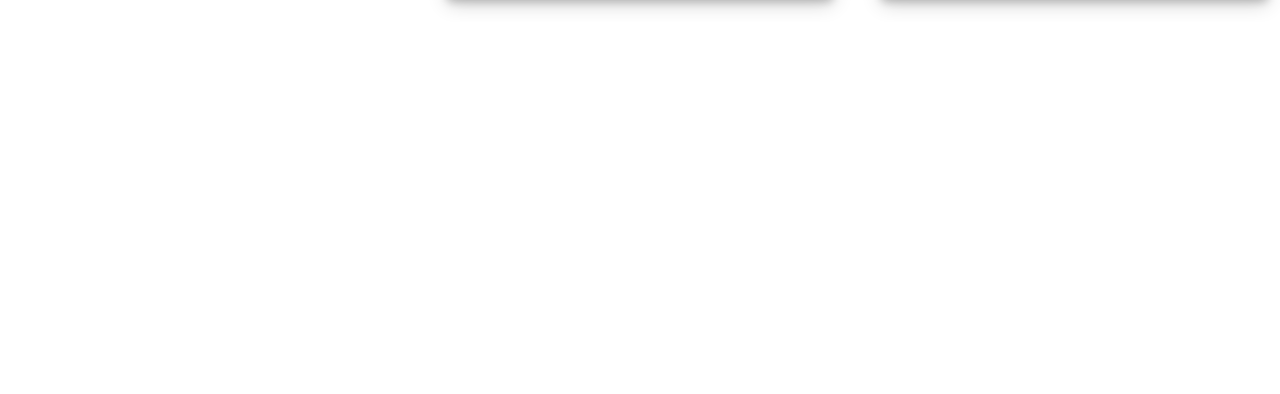
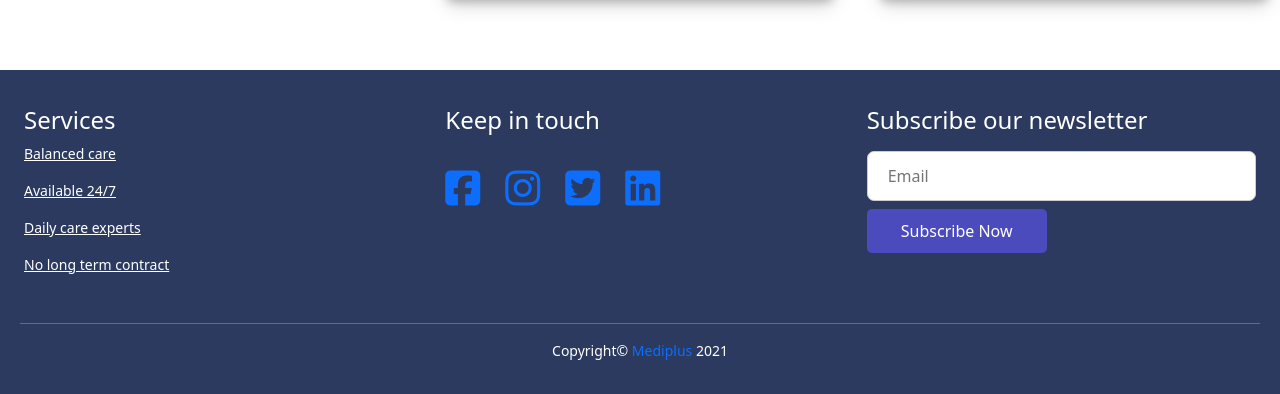
Before and after one commit to mdsajedul/mediplus, a React (Create React App) app: page / in a window 1280 px wide. Shown: the part 2280-2674 px from the top of the page. Before the commit the page ends 2302 px from the top, so only its background shows below. Built offline with nearby package versions, Linux system fonts and the light colour scheme; no server answers.

Commit message:
footer added

```diff
--- a/public/index.html
+++ b/public/index.html
@@ -39,5 +39,6 @@
       To begin the development, run `npm start` or `yarn start`.
       To create a production bundle, use `npm run build` or `yarn build`.
     -->
+    <script src="https://kit.fontawesome.com/33d204ebaf.js" crossorigin="anonymous"></script>
   </body>
 </html>
--- a/src/App.js
+++ b/src/App.js
@@ -12,6 +12,7 @@ import AuthProvider from './AuthProvider/AuthProvider';
 import ServiceDetail from './Pages/Home/ServiceDetail/ServiceDetail';
 import PrivateRoute from './Pages/Login/PrivateRoute/PrivateRoute';
 import Doctors from './Pages/Doctors/Doctors';
+import Footer from './Pages/Shared/Footer/Footer';
 
 function App() {
   return (
@@ -45,6 +46,7 @@ function App() {
                       <NotFound></NotFound>
                   </Route>
               </Switch>
+              <Footer></Footer>
           </Router>
         </AuthProvider>
     </div>
--- /dev/null
+++ b/src/Pages/Shared/Footer/Footer.js
@@ -0,0 +1,43 @@
+import Button from '@restart/ui/esm/Button';
+import React from 'react';
+import { Form } from 'react-bootstrap';
+import './footer.css';
+
+const Footer = () => {
+    return (
+        <div className="footer-container mt-5">
+            <div className="row">
+                <div className="col-lg-4 p-3">
+                    <h4>Services</h4>
+                    <small>
+                    <p><u>Balanced care</u></p>
+                    <p><u>Available 24/7</u></p>
+                    <p><u>Daily care experts</u></p>
+                    <p><u>No long term contract</u></p>
+                    </small>
+
+                </div>
+                <div className="col-lg-4 p-3">
+                    <h4>Keep in touch </h4>
+                    <div className="social-icon">
+                                <a  rel="noopener noreferrer" target="_blank" href="https://www.facebook.com/"><i className="fab fa-facebook-square"></i></a>
+                                <a rel="noopener noreferrer" target="_blank" href="https://www.instagram.com/"><i className="fab fa-instagram"></i></a>
+                                <a rel="noopener noreferrer" target="_blank" href="https://twitter.com/"><i className="fab fa-twitter-square"></i></a>
+                                <a rel="noopener noreferrer" target="_blank" href="https://www.linkedin.com/"><i className="fab fa-linkedin"></i></a>
+                            </div>
+                </div>
+                <div className="col-lg-4 p-3">
+                    <h4>Subscribe our newsletter</h4>
+                    <div className= "upper-componet">
+                        <input className="" type="text" placeholder="Email" /> <br/>
+                        <button className="btn-subscribe">Subscribe Now</button>
+                    </div>
+                </div>
+            </div>
+            <hr />
+            <small><p className="text-center">Copyright© <span className="text-primary">Mediplus </span> 2021</p></small>
+        </div>
+    );
+};
+
+export default Footer;
--- /dev/null
+++ b/src/Pages/Shared/Footer/footer.css
@@ -0,0 +1,27 @@
+.footer-container{
+    padding: 20px;
+    background-color: #2B3A5E;
+    color: white;
+}
+
+
+.social-icon{
+    padding-top: 25px;
+}
+.social-icon a{
+    text-decoration: none;
+}
+.fab{
+    font-size: 40px;
+    margin-right: 25px;
+}
+
+.btn-subscribe{
+    background-color: rgb(75, 75, 189);
+    display: inline;
+    color: white;
+    width: 180px;
+    padding: 10px 15px;
+    border-radius: 5px;
+    border: 0;
+}
```
